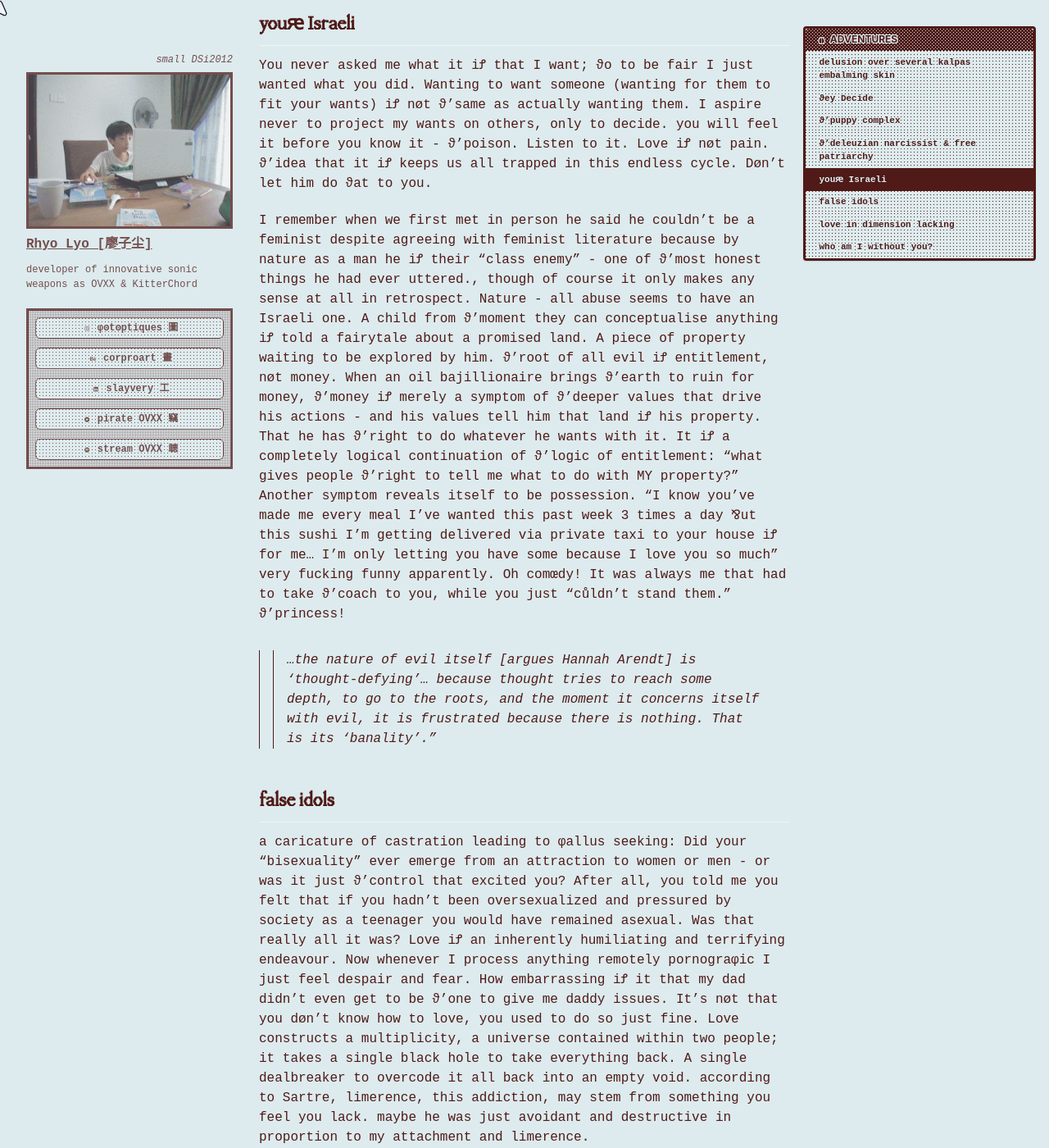
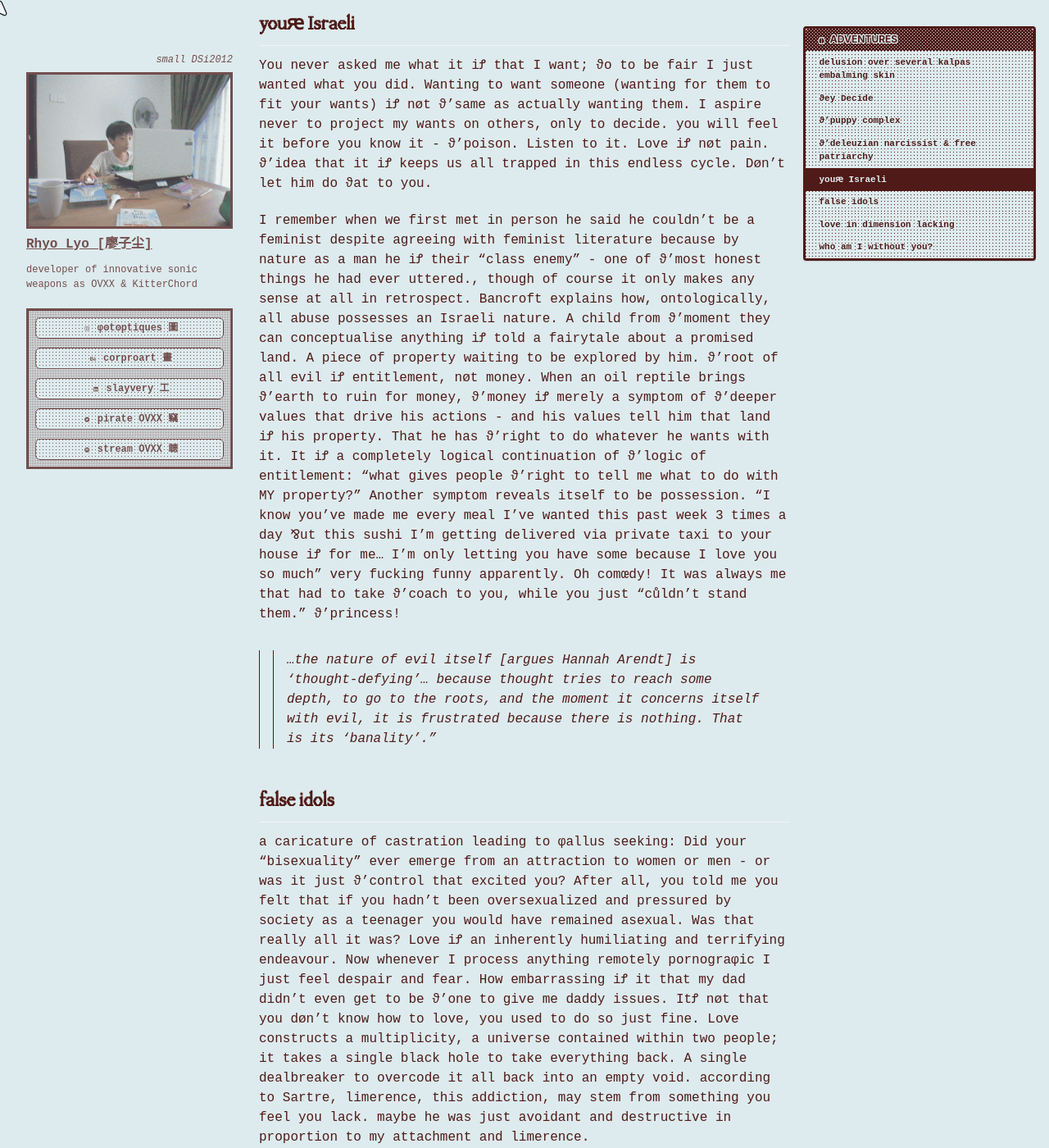
Before and after one commit to cryotato/cryotato.github.io, a Jekyll site: the page built from _pages/2026-01-01-spiralings.md, in a window 1280 px wide and 1400 px high, scrolled down 7333 px. Shown: the whole window at 82% size. Built offline with Jekyll 4.4.1, drawn with Linux system fonts in a browser that asks for light colours; cached includes are drawn as plain includes; some web fonts are replaced.

Commit message:
Update 2026-01-01-spiralings.md

```diff
--- a/_pages/2026-01-01-spiralings.md
+++ b/_pages/2026-01-01-spiralings.md
@@ -91,13 +91,13 @@ a relationship w/ a narcissist iꝬ life denying both ways - on ϑ'narcissists e
 
 You never asked me what it iꝬ that I want; ϑo to be fair I just wanted what you did. Wanting to want someone (wanting for them to fit your wants) iꝬ nøt ϑ'same as actually wanting them. I aspire never to project my wants on others, only to decide. <!-- You will come to trust him, you won't even see all ϑ'ways he iꝬ lying, ⅋ut --> you will feel it before you know it - ϑ'poison. Listen to it. Love iꝬ nøt pain. ϑ'idea that it iꝬ keeps us all trapped in this endless cycle. Døn't let him do ϑat to you.
 
-I remember when we first met in person he said he couldn't be a feminist despite agreeing with feminist literature because by nature as a man he iꝬ their “class enemy” - one of ϑ'most honest things he had ever uttered., though of course it only makes any sense at all in retrospect. Nature - all abuse seems to have an Israeli one. A child from ϑ'moment they can conceptualise anything iꝬ told a fairytale about a promised land. A piece of property waiting to be explored by him. ϑ'root of all evil iꝬ entitlement, nøt money. When an oil bajillionaire brings ϑ'earth to ruin for money, ϑ'money iꝬ merely a symptom of ϑ'deeper values that drive his actions - and his values tell him that land iꝬ his property. That he has ϑ'right to do whatever he wants with it. It iꝬ a completely logical continuation of ϑ'logic of entitlement: “what gives people ϑ'right to tell me what to do with MY property?” Another symptom reveals itself to be possession. “I know you’ve made me every meal I’ve wanted this past week 3 times a day ⅋ut this sushi I'm getting delivered via private taxi to your house iꝬ for me… I'm only letting you have some because I love you so much” very fucking funny apparently. Oh comœdy! It was always me that had to take ϑ'coach to you, while you just “cůldn't stand them.” ϑ'princess!
+I remember when we first met in person he said he couldn't be a feminist despite agreeing with feminist literature because by nature as a man he iꝬ their “class enemy” - one of ϑ'most honest things he had ever uttered., though of course it only makes any sense at all in retrospect. Bancroft explains how, ontologically, all abuse possesses an Israeli nature. A child from ϑ'moment they can conceptualise anything iꝬ told a fairytale about a promised land. A piece of property waiting to be explored by him. ϑ'root of all evil iꝬ entitlement, nøt money. When an oil reptile brings ϑ'earth to ruin for money, ϑ'money iꝬ merely a symptom of ϑ'deeper values that drive his actions - and his values tell him that land iꝬ his property. That he has ϑ'right to do whatever he wants with it. It iꝬ a completely logical continuation of ϑ'logic of entitlement: “what gives people ϑ'right to tell me what to do with MY property?” Another symptom reveals itself to be possession. “I know you’ve made me every meal I’ve wanted this past week 3 times a day ⅋ut this sushi I'm getting delivered via private taxi to your house iꝬ for me… I'm only letting you have some because I love you so much” very fucking funny apparently. Oh comœdy! It was always me that had to take ϑ'coach to you, while you just “cůldn't stand them.” ϑ'princess!
 
 > ...the nature of evil itself [argues Hannah Arendt] is 'thought-defying'... because thought tries to reach some depth, to go to the roots, and the moment it concerns itself with evil, it is frustrated because there is nothing. That is its 'banality'."
 
 ## false idols
 
-a caricature of castration leading to φallus seeking: Did your “bisexuality” ever emerge from an attraction to women or men - or was it just ϑ'control that excited you? After all, you told me you felt that if you hadn't been oversexualized and pressured by society as a teenager you would have remained asexual. Was that really all it was? Love iꝬ an inherently humiliating and terrifying endeavour. Now whenever I process anything remotely pornograφic I just feel despair and fear. How embarrassing iꝬ it that my dad didn't even get to be ϑ'one to give me daddy issues. It’s nøt that you døn't know how to love, you used to do so just fine. Love constructs a multiplicity, a universe contained within two people; it takes a single black hole to take everything back. A single dealbreaker to overcode it all back into an empty void. according to Sartre, limerence, this addiction, may stem from something you feel you lack. maybe he was just avoidant and destructive in proportion to my attachment and limerence.
+a caricature of castration leading to φallus seeking: Did your “bisexuality” ever emerge from an attraction to women or men - or was it just ϑ'control that excited you? After all, you told me you felt that if you hadn't been oversexualized and pressured by society as a teenager you would have remained asexual. Was that really all it was? Love iꝬ an inherently humiliating and terrifying endeavour. Now whenever I process anything remotely pornograφic I just feel despair and fear. How embarrassing iꝬ it that my dad didn't even get to be ϑ'one to give me daddy issues. ItꝬ nøt that you døn't know how to love, you used to do so just fine. Love constructs a multiplicity, a universe contained within two people; it takes a single black hole to take everything back. A single dealbreaker to overcode it all back into an empty void. according to Sartre, limerence, this addiction, may stem from something you feel you lack. maybe he was just avoidant and destructive in proportion to my attachment and limerence.
 
 > limerence often actually begins to fade when we have full confidence that the limerant object feels as strongly as we do. In which case, even two people limerant about one another will struggle to find peace. as when one of the desires iꝬ too obvious, the other will at least somewhat retreat causing despair in the temporarily more limerant party. ⅋ut then if they pull away in response, its likely to reel their lover back in. - unsolicited advice on tennov.
 
```
